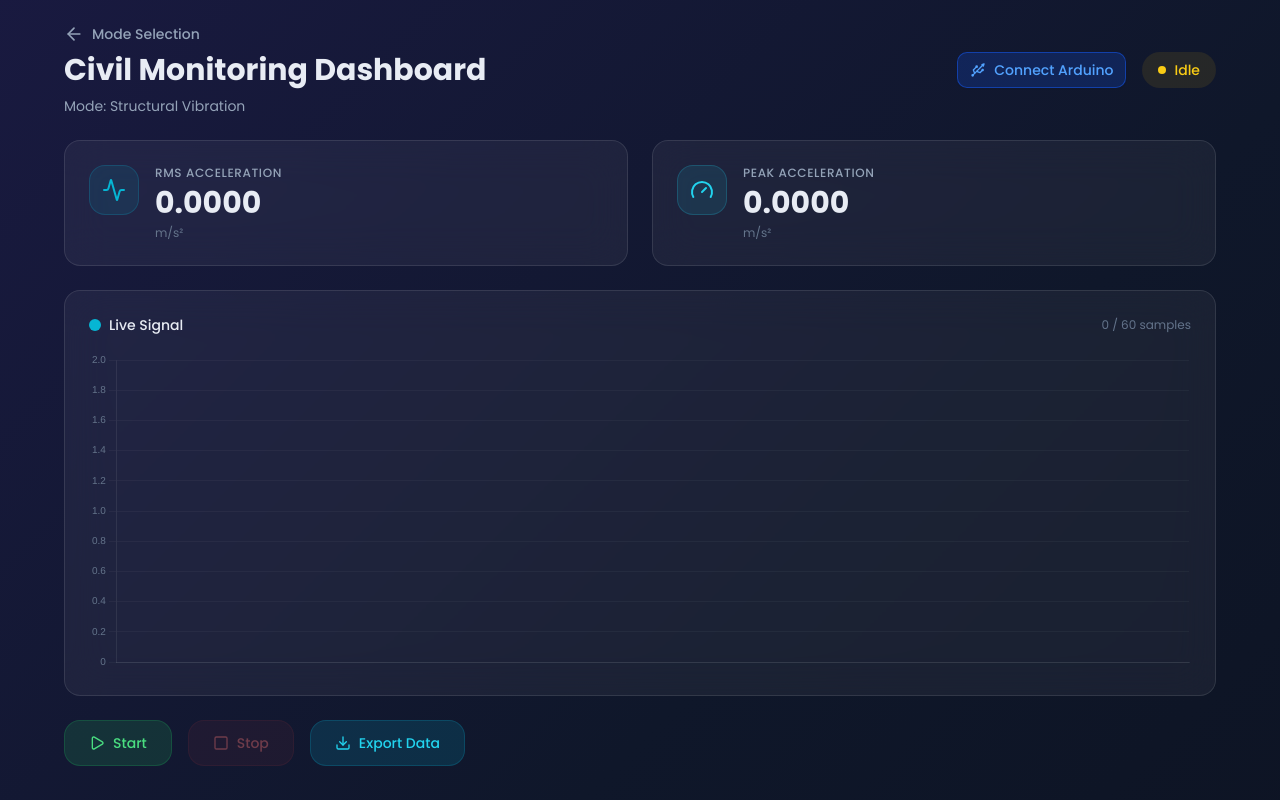
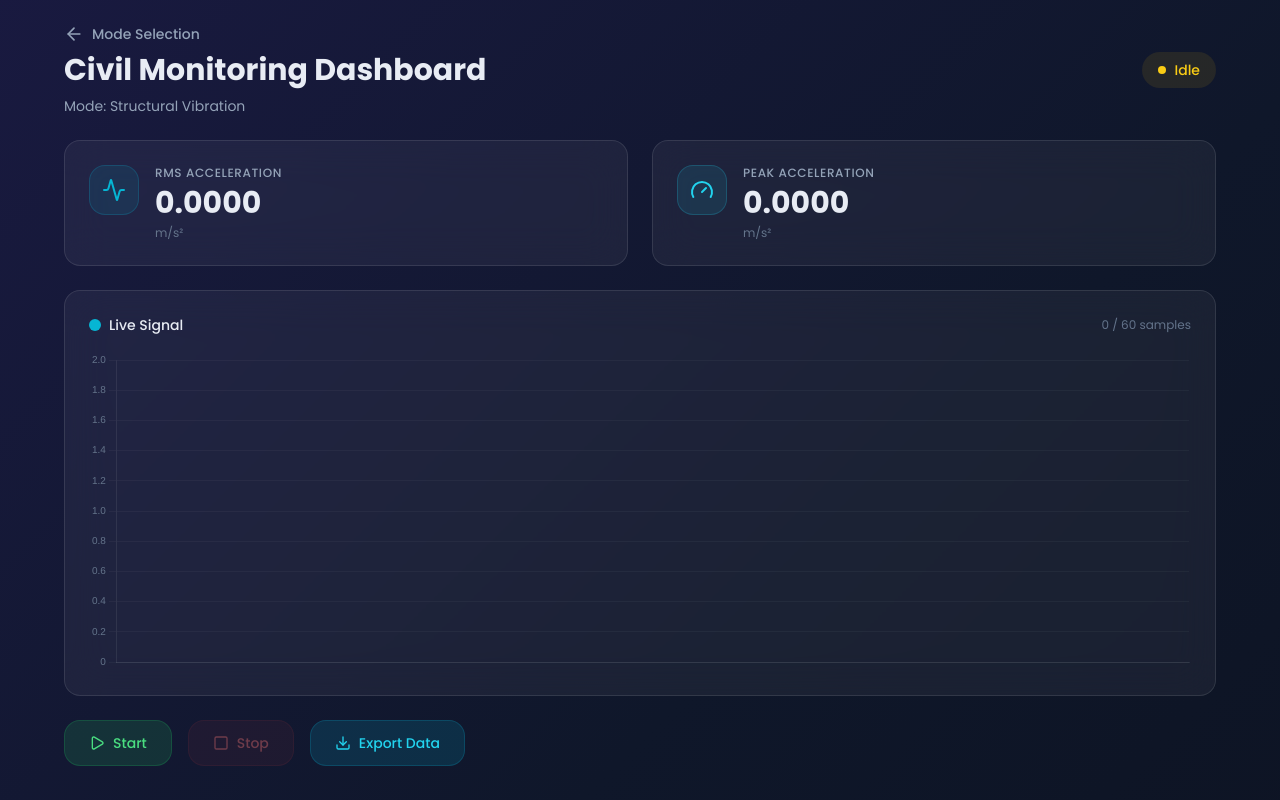
Before and after one commit to dipteshkp/p, a Next.js app in the folder b_J0puUIjuRyP-1772707361781/: page /dashboard in a window 1280 px wide. Built offline with nearby package versions, Linux system fonts and the light colour scheme.

Commit message:
Update dashboard-top-bar.tsx2

```diff
--- a/b_J0puUIjuRyP-1772707361781/components/dashboard/dashboard-top-bar.tsx
+++ b/b_J0puUIjuRyP-1772707361781/components/dashboard/dashboard-top-bar.tsx
@@ -1,7 +1,7 @@
 "use client"
 
 import { BackButton } from "@/components/back-button"
-import type { MonitoringMode, MonitoringStatus } from "./dashboard-content"
+import type { MonitoringMode, MonitoringStatus, HardwareSource } from "./dashboard-content"
 import { Button } from "@/components/ui/button"
 import { Usb } from "lucide-react"
 
@@ -20,11 +20,12 @@ const statusStyles: Record<MonitoringStatus, { bg: string; text: string; dot: st
 interface DashboardTopBarProps {
   mode: MonitoringMode
   status: MonitoringStatus
+  source: HardwareSource // Accept the source prop
   isConnected?: boolean
   onConnect?: () => void
 }
 
-export function DashboardTopBar({ mode, status, isConnected, onConnect }: DashboardTopBarProps) {
+export function DashboardTopBar({ mode, status, source, isConnected, onConnect }: DashboardTopBarProps) {
   const style = statusStyles[status]
 
   return (
@@ -40,7 +41,8 @@ export function DashboardTopBar({ mode, status, isConnected, onConnect }: Dashbo
       </div>
 
       <div className="flex items-center gap-4 self-start md:self-auto">
-        {!isConnected && (
+        {/* ONLY show the button if the user selected External Hardware AND it isn't connected yet */}
+        {source === "external" && !isConnected && (
           <Button onClick={onConnect} variant="outline" className="gap-2 bg-blue-600/20 text-blue-400 hover:bg-blue-600/30 border-blue-600/50">
             <Usb className="w-4 h-4" />
             Connect Arduino
```
